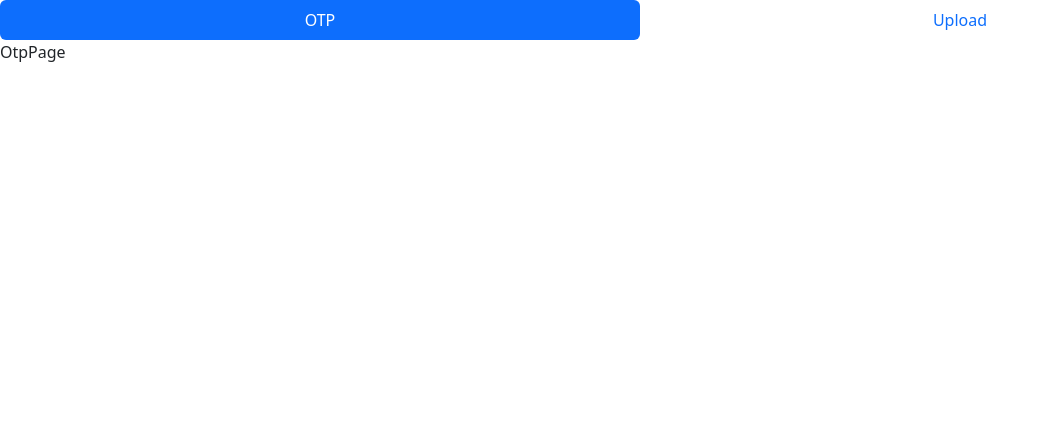
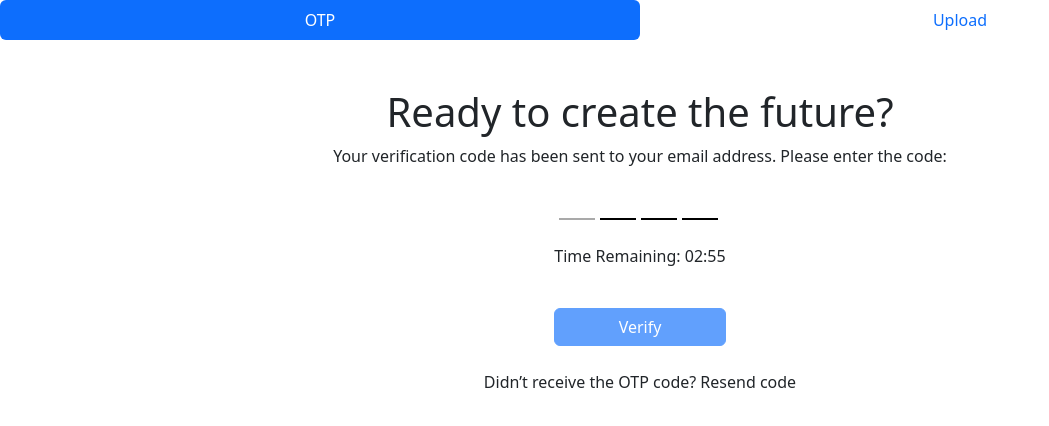
Before and after one commit to dereakif/otp-and-upload-challenge, a React (Vite) app: page / in a window 1280 px wide. Shown: the top 426 px of the page, without its empty margins (0-1049 px from the left). Built offline with nearby package versions, Linux system fonts and the light colour scheme.

Commit message:
implement: otp form and submit logic

```diff
--- a/src/pages/OtpPage.jsx
+++ b/src/pages/OtpPage.jsx
@@ -1,4 +1,43 @@
+import { useEffect, useState } from "react";
+import { Col, Container, Row } from "reactstrap";
+import OtpForm from "../features/otp/otp-form";
+
 const OtpPage = () => {
-  return <>OtpPage</>;
+  const [validOtp, setValidOtp] = useState("");
+  const handleOnSubmit = () => alert("success");
+
+  const handleSendOtp = () => {
+    const otp = String(Math.floor(1000 + Math.random() * 9000));
+    alert(`Your OTP is ${otp}. This message is also in the console.`);
+    console.log(`Your OTP is ${otp}`);
+    setValidOtp(otp);
+  };
+
+  useEffect(() => {
+    handleSendOtp();
+  }, []);
+
+  return (
+    <Container className="mt-5">
+      <Row>
+        <Col className="d-flex flex-column align-items-center">
+          <h1>Ready to create the future?</h1>
+          <p>
+            Your verification code has been sent to your email address. Please
+            enter the code:
+          </p>
+        </Col>
+      </Row>
+      <Row>
+        <Col className="d-flex flex-column align-items-center">
+          <OtpForm
+            handleOnSubmit={handleOnSubmit}
+            handleSendOtp={handleSendOtp}
+            validOtp={validOtp}
+          />
+        </Col>
+      </Row>
+    </Container>
+  );
 };
 export default OtpPage;
```
